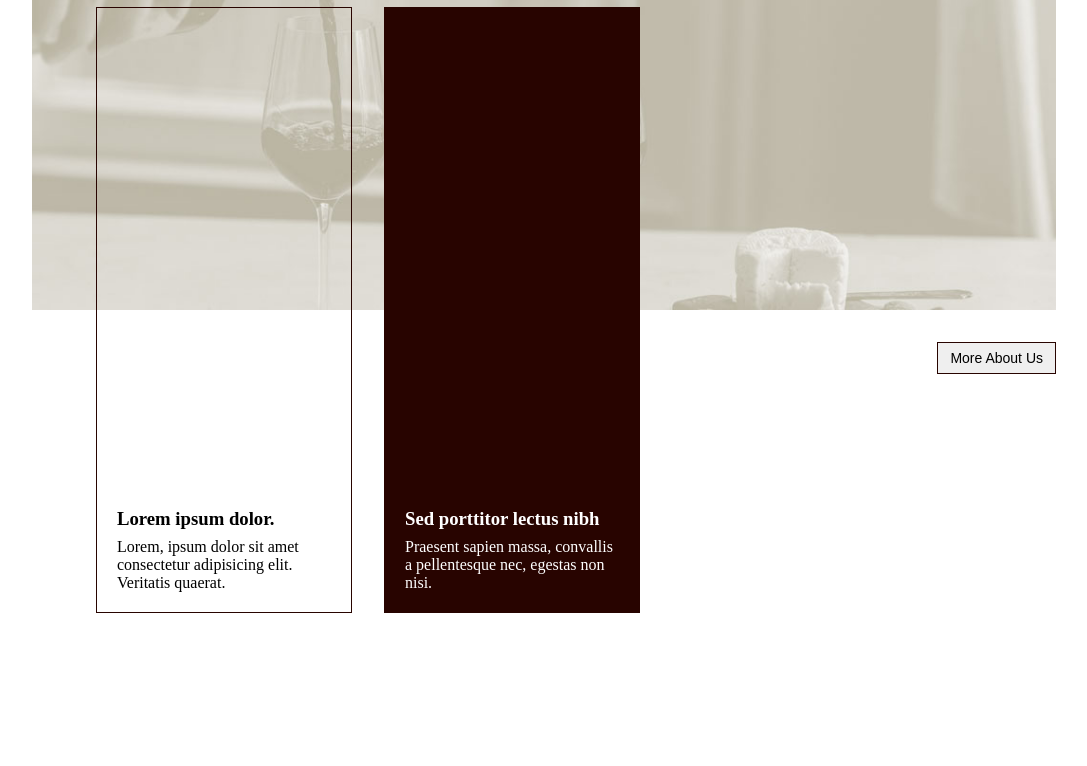
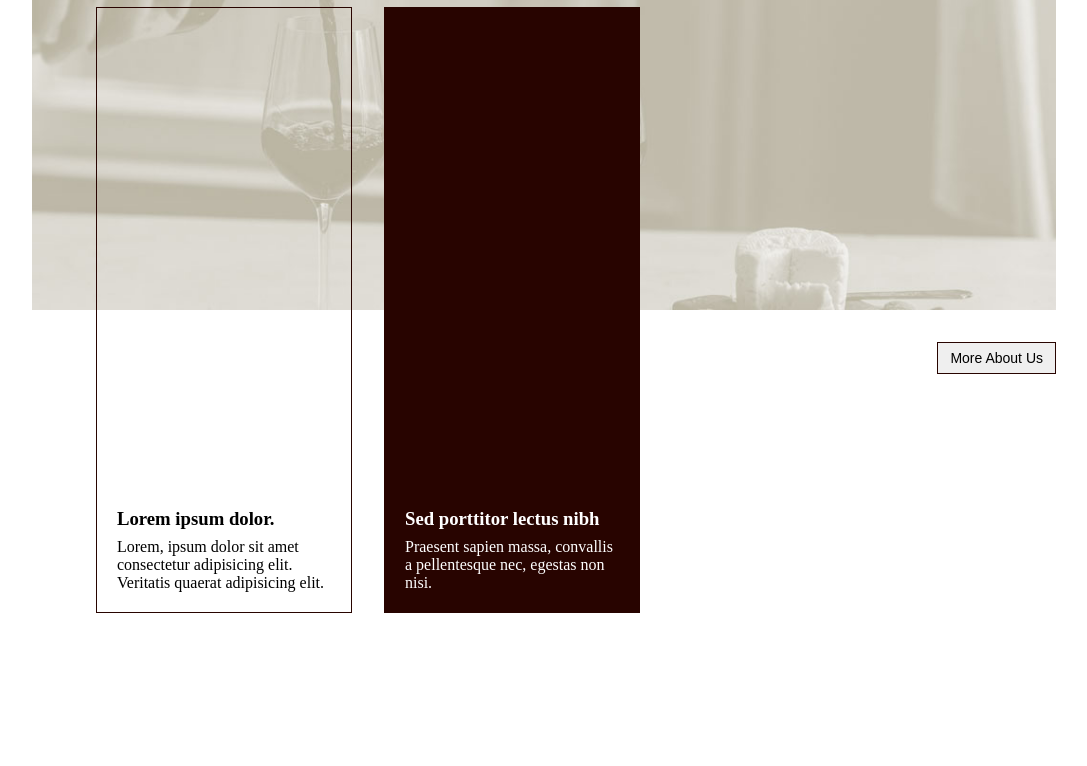
Before and after one commit to VergilKellley/delgadoWines, a PHP site: page / in a window 1280 px wide. Shown: the part 859-1625 px from the top of the page, without its empty margins (96-1183 px from the left). Run offline with PHP 8.4, Linux system fonts and the light colour scheme.

Commit message:
modified text

```diff
--- a/index.php
+++ b/index.php
@@ -26,7 +26,7 @@
             <div class="boxes">
                 <div class="box" id="box-1">
                 <h3><strong>Lorem ipsum dolor.</strong></h3>
-                <p>Lorem, ipsum dolor sit amet consectetur adipisicing elit. Veritatis quaerat.</p>
+                <p>Lorem, ipsum dolor sit amet consectetur adipisicing elit. Veritatis quaerat adipisicing elit.</p>
                 </div>
                 <div class="box" id="box-2">
                 <h3><strong>Sed porttitor lectus nibh</strong></h3>
```
